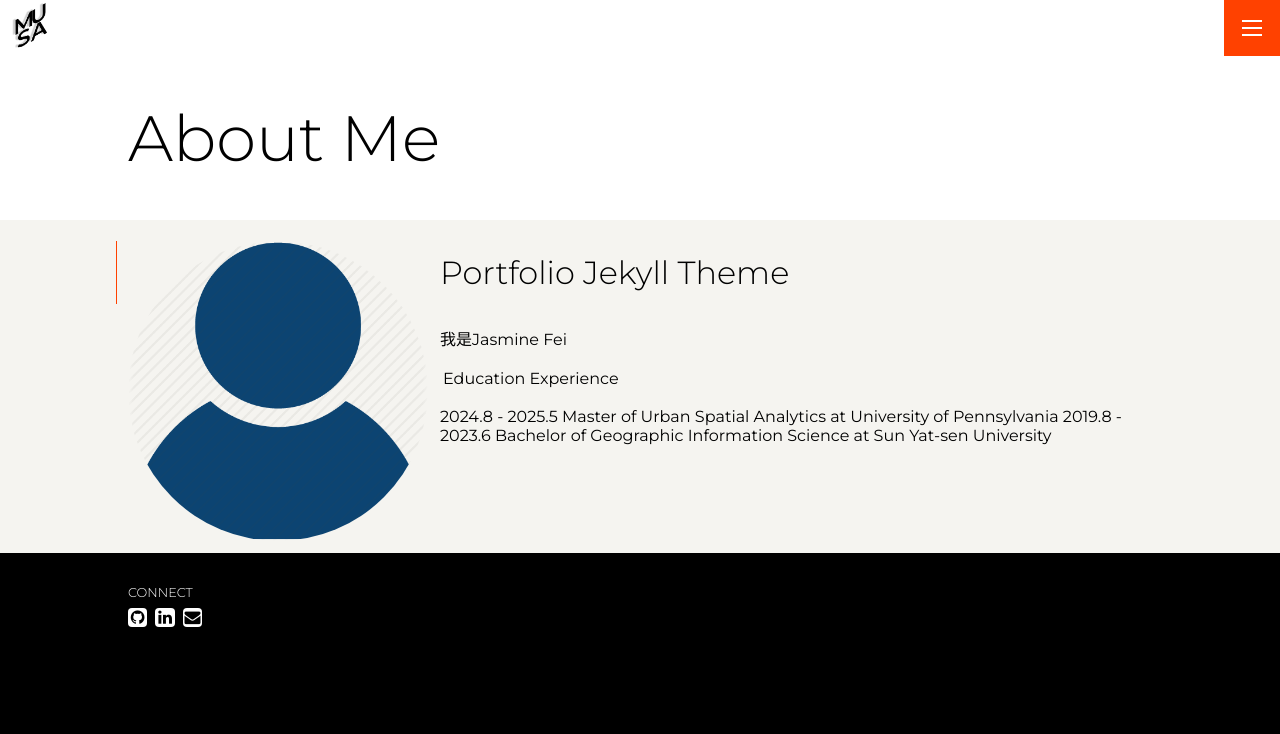
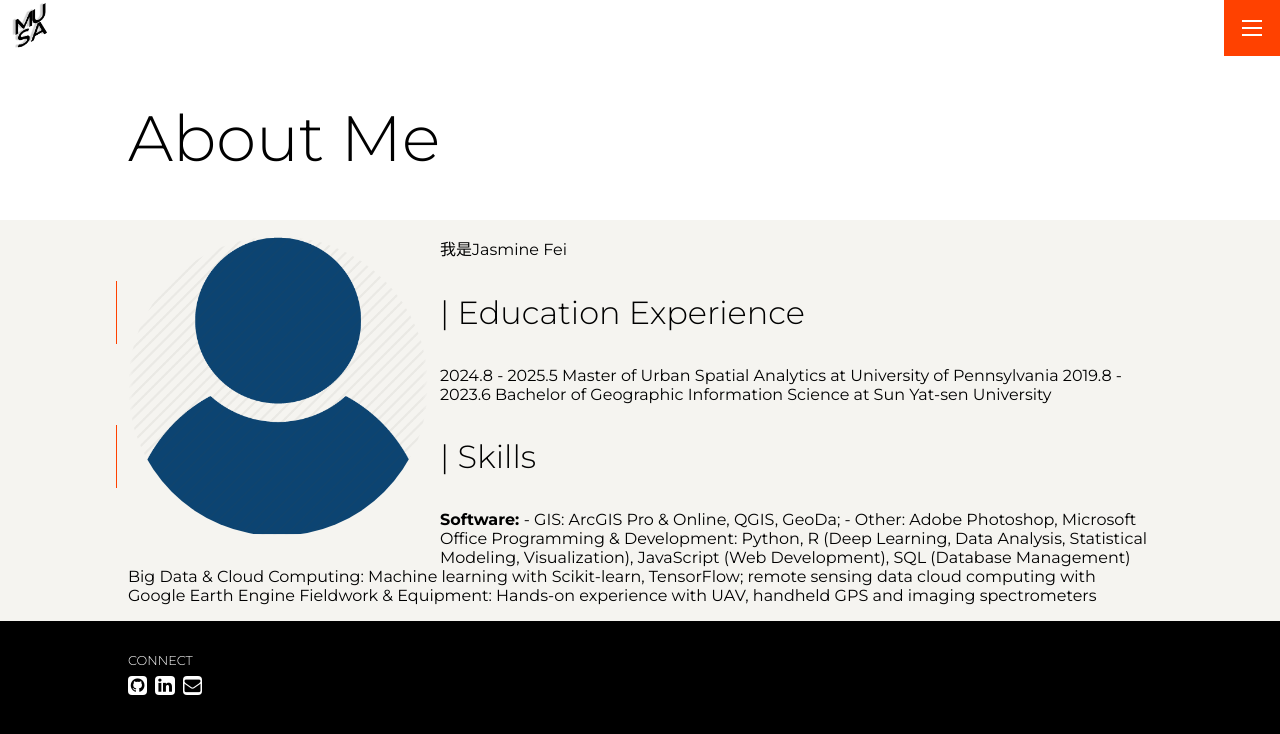
Before and after one commit to Jasmine-404/myportfolio, a Jekyll site: the page built from pages/about.md, in a window 1280 px wide. Shown: the top 734 px of the page. Built offline with Jekyll 4.4.1, drawn with Linux system fonts in a browser that asks for light colours.

Commit message:
change about

```diff
--- a/pages/about.md
+++ b/pages/about.md
@@ -5,12 +5,21 @@ headshot: /assets/img/headshot.webp
 permalink: /about
 ---
 
-# Portfolio Jekyll Theme
-
 <!--This is a personal portfolio theme that I built from the ground up, using the [DevTips Starter Kit](http://devtipsstarterkit.com/) as a foundation for starting, and following closely the amazing tutorial by [Travis Neilson over at DevTips](https://www.youtube.com/watch?v=T6jKLsxbFg4&list=PL0CB3OvPhDA_STygmp3sDenx3UpdOMk7P). You can [check out the demo](lenpaul.github.io/portfolio-jekyll-theme/), and [fork the repository](https://github.com/LeNPaul/portfolio-jekyll-theme/fork), to get started.-->
 我是Jasmine Fei
 
-| Education Experience
+# | Education Experience
 
-2024.8 - 2025.5 Master of Urban Spatial Analytics at University of Pennsylvania
-2019.8 - 2023.6 Bachelor of Geographic Information Science at Sun Yat-sen University
+2024.8 - 2025.5  Master of Urban Spatial Analytics at University of Pennsylvania
+2019.8 - 2023.6  Bachelor of Geographic Information Science at Sun Yat-sen University
+
+# | Skills
+
+<strong>Software: </strong>
+    - GIS: ArcGIS Pro & Online, QGIS, GeoDa;
+    - Other: Adobe Photoshop, Microsoft Office
+Programming & Development: Python, R (Deep Learning, Data Analysis, Statistical Modeling, Visualization),
+JavaScript (Web Development), SQL (Database Management)
+Big Data & Cloud Computing: Machine learning with Scikit-learn, TensorFlow; remote sensing data cloud
+computing with Google Earth Engine
+Fieldwork & Equipment: Hands-on experience with UAV, handheld GPS and imaging spectrometers
```
Also changed, not shown: _web_projects/webproj-1.md (+3 -3 lines), _web_projects/webproj-2.md (+3 -3 lines), _web_projects/webproj-3.md (deleted, +0 -6 lines), _web_projects/webproj-4.md (+3 -3 lines), _web_projects/webproj-5.md (added, +6 -0 lines), assets/img/jsproj/webproj-1/thumbnail.png (renamed from assets/img/jsproj/webproj-4/thumbnail.png), assets/img/jsproj/webproj-4/thumbnail.jpg (renamed from assets/img/jsproj/webproj-1/thumbnail.jpg), assets/img/jsproj/webproj-5/thumbnail.jpg (renamed from assets/img/jsproj/webproj-2/thumbnail.jpg), 2 other files.
